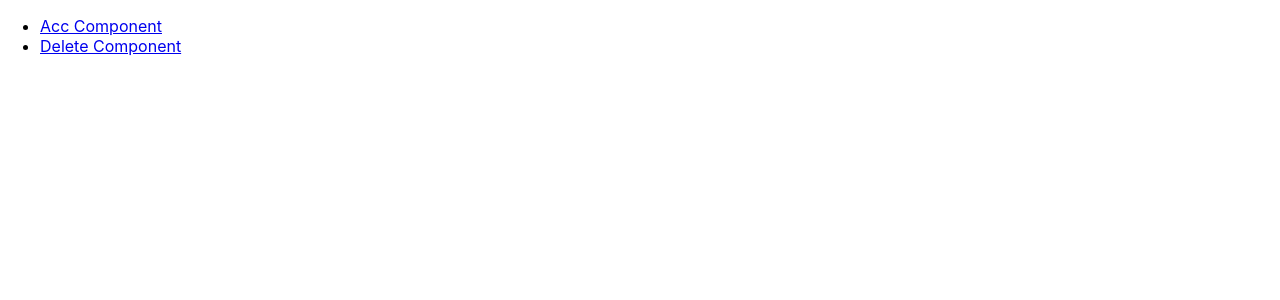
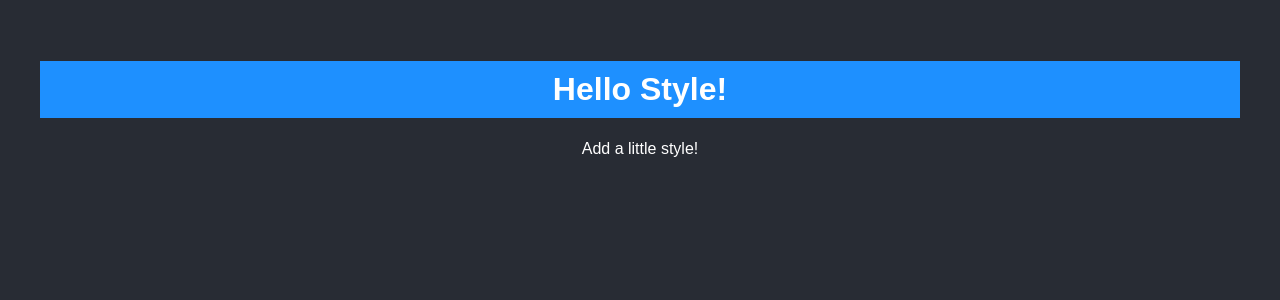
Before and after one commit to hipradeep/learn_react, a React (Create React App) app: page / in a window 1280 px wide. Shown: the top 300 px of the page. Built offline with nearby package versions, Linux system fonts and the light colour scheme.

Commit message:
add css in components

```diff
--- a/package.json
+++ b/package.json
@@ -8,6 +8,7 @@
     "@testing-library/user-event": "^13.5.0",
     "react": "^18.1.0",
     "react-dom": "^18.1.0",
+    "react-hook-form": "^7.32.2",
     "react-icons": "^4.4.0",
     "react-router-dom": "^6.3.0",
     "react-scripts": "5.0.1",
--- a/src/App.css
+++ b/src/App.css
@@ -36,3 +36,12 @@
     transform: rotate(360deg);
   }
 }
+
+/* Writing basic css style for 'add-css-in-component/basic' */
+body {
+  background-color: #282c34;
+  color: white;
+  padding: 40px;
+  font-family: Arial;
+  text-align: center;
+}
--- a/src/App.js
+++ b/src/App.js
@@ -1,4 +1,4 @@
-import logo from './logo.svg';
+// import logo from './logo.svg';
 
 // import CompNav from "./nav1/navbar1";
 // import CompntEvnt from "./events/eventInClassComp";
@@ -8,8 +8,12 @@ import logo from './logo.svg';
 // import CompntCls from "./components/classcpnt";
 // import CompCompntSttntFun from "./components/functioncpnt";
 // import CompLifeCycle from "./lifecyclemethods/lifecycle";
-import CompLifeCycle2 from "./lifecyclemethods/lifecycle2";
-import RouteCpnt from "./routes/routes_cpnt";
+// import CompLifeCycle2 from "./lifecyclemethods/lifecycle2";
+// import RouteCpnt from "./routes/routes_cpnt";
+import HookForm from "./form_hook/form";
+import CSSBasic from "./add-css-in-component/basic";
+
+
 function App(props) {
 
   return (
@@ -45,7 +49,9 @@ function App(props) {
       {/* <CompLifeCycle2 name="i am props" /> */}
 
 
-      <RouteCpnt />
+      {/* <RouteCpnt /> */}
+      {/* <HookForm /> */}
+      <CSSBasic />
 
     </>);
 
--- /dev/null
+++ b/src/add-css-in-component/basic.jsx
@@ -0,0 +1,34 @@
+import React from "react";
+import '../App.css';
+
+// in line style
+ class MyHeader extends React.Component {
+    render() {
+      return (
+        <div>
+        <h1 style={{backgroundColor: "lightblue"}}>Hello Style!</h1>
+        <p>Add a little style!</p>
+        </div>
+      );
+    }
+  }
+
+  //create object of css
+  class MyHeader2 extends React.Component {
+    render() {
+      const mystyle = {
+        color: "white",
+        backgroundColor: "DodgerBlue",
+        padding: "10px",
+        fontFamily: "Arial"
+      };
+      return (
+        <div>
+        <h1 style={mystyle}>Hello Style!</h1>
+        <p>Add a little style!</p>
+        </div>
+      );
+    }
+  }
+
+  export default MyHeader2;
--- /dev/null
+++ b/src/form_hook/form.jsx
@@ -0,0 +1,30 @@
+
+import React from "react";
+
+import { useState } from "react";
+import { useForm } from "react-hook-form";
+
+
+export default function HookForm() {
+  const { register, handleSubmit } = useForm();
+  const [data, setData] = useState("");
+
+  return (
+    <form style={{backgroundColor: "lightblue", padding: "100px"}} onSubmit={handleSubmit((data) => setData(JSON.stringify(data)))}>
+
+      <label>First Name </label><input {...register("firstName")} placeholder="First name" />
+      <br></br>
+      <br></br>
+      <select {...register("option")}>
+        <option value="">Select...</option>
+        <option value="A">Option A</option>
+        <option value="B">Option B</option>
+      </select>
+      <br></br>
+      <br></br>
+    <textarea {...register("about")} placeholder="About you" />
+      <p>{data}</p>
+      <input type="submit" />
+    </form>
+  );
+}
```
Also changed, not shown: 1 other file (tests, documents, lock files or other folders).
